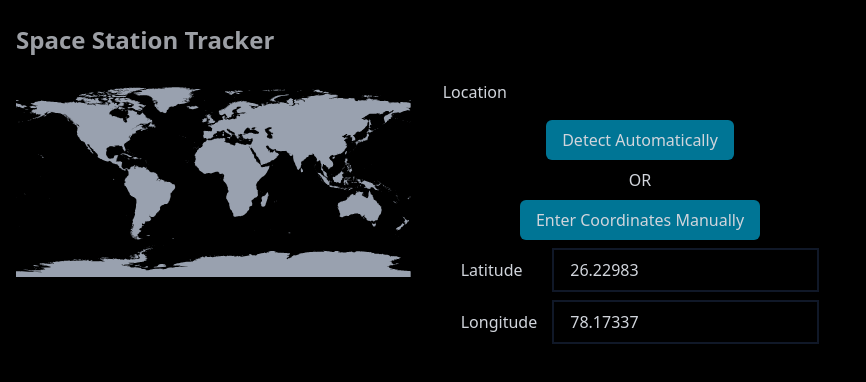
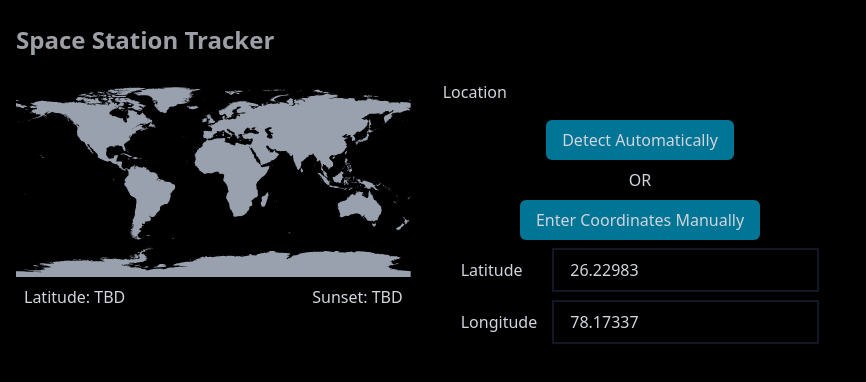
Before and after one commit to gopal-lohar/space-station-tracker, a React (Vite) app in the folder frontend/: page / in a window 1280 px wide. Shown: the top 382 px of the page, without its empty margins (0-866 px from the left). Built offline with nearby package versions, Linux system fonts and the light colour scheme; no server answers.

Commit message:
update queries in frontend

```diff
--- a/frontend/package.json
+++ b/frontend/package.json
@@ -17,6 +17,7 @@
     "lucide-react": "^0.485.0",
     "react": "^19.0.0",
     "react-dom": "^19.0.0",
+    "space-station-tracker-core": "file:../core",
     "tailwindcss": "^4.0.17"
   },
   "devDependencies": {
--- a/frontend/src/components/LeftPanel.tsx
+++ b/frontend/src/components/LeftPanel.tsx
@@ -1,10 +1,6 @@
-import { useQuery } from "@tanstack/react-query";
 import WorldMap from "./WorldMap";
-import { queries } from "../queries";
 
 export function LeftPanel() {
-  const ssPositionQuery = useQuery(queries.ssPositionQuery);
-
   return (
     <div className="">
       {/* <div
@@ -13,12 +9,11 @@ export function LeftPanel() {
       ></div> */}
 
       <WorldMap />
-      {ssPositionQuery.data && (
-        <div className="flex justify-between p-2">
-          <div>Latitude: {ssPositionQuery.data.latitude}</div>
-          <div>Sunset: {ssPositionQuery.data.longitude}</div>
-        </div>
-      )}
+
+      <div className="flex justify-between p-2">
+        <div>Latitude: TBD</div>
+        <div>Sunset: TBD</div>
+      </div>
     </div>
   );
 }
--- a/frontend/src/components/Panels.tsx
+++ b/frontend/src/components/Panels.tsx
@@ -128,17 +128,18 @@ function Passes({
 }: {
   location: { latitude: number; longitude: number };
 }) {
-  const passesQuery = useQuery(queries.passesQuery(location));
+  const ssName = "iss";
+  const passesQuery = useQuery(queries.passesQuery(location, ssName));
   return passesQuery.error ? (
     <div className="col-span-2">Error Loading Data</div>
   ) : passesQuery.isLoading ? (
     <div className="col-span-2">Loading...</div>
   ) : !passesQuery.data ? (
     <div className="col-span-2">Something Went Wrong</div>
-  ) : passesQuery.data.passes.length === 0 ? (
+  ) : passesQuery.data.length === 0 ? (
     <div className="col-span-2">No Passes</div>
   ) : (
-    <TheTwoPanels passes={passesQuery.data.passes} />
+    <TheTwoPanels passes={passesQuery.data} />
   );
 }
 
--- a/frontend/src/queries.ts
+++ b/frontend/src/queries.ts
@@ -1,42 +1,26 @@
 import axios from "axios";
+import { Pass } from "space-station-tracker-core";
 
 const tempURL = "http://localhost:3000";
 
-const ssPositionQuery = {
-  queryKey: ["ssPosition"],
-  queryFn: async () => {
-    const { data } = await axios.get<{
-      time: string;
-      latitude: number;
-      longitude: number;
-    }>(`${tempURL}/api/ss-position`);
-    return data;
+const passesQuery = (
+  {
+    latitude,
+    longitude,
+  }: {
+    latitude: number;
+    longitude: number;
   },
-};
-
-export interface Pass {
-  startingTime: string;
-  endingTime: string;
-  startElevation: number;
-  maxElevation: number;
-  endElevation: number;
-  startDirection: number;
-  endDirection: number;
-  magnitude: number;
-}
-
-const passesQuery = ({
-  latitude,
-  longitude,
-}: {
-  latitude: number;
-  longitude: number;
-}) => {
+  ssName: string,
+) => {
   return {
-    queryKey: ["passes", latitude, longitude],
+    queryKey: ["passes", ssName, latitude, longitude],
     queryFn: async () => {
-      const { data } = await axios.get<{ time: string; passes: Pass[] }>(
-        `${tempURL}/api/passes?latitude=${latitude}&longitude=${longitude}`,
+      console.log(
+        `${tempURL}/api/passes/${ssName}?latitude=${latitude}&longitude=${longitude}`,
+      );
+      const { data } = await axios.get<Pass[]>(
+        `${tempURL}/api/passes/${ssName}?latitude=${latitude}&longitude=${longitude}`,
       );
       return data;
     },
@@ -44,6 +28,5 @@ const passesQuery = ({
 };
 
 export const queries = {
-  ssPositionQuery,
   passesQuery,
 };
```
